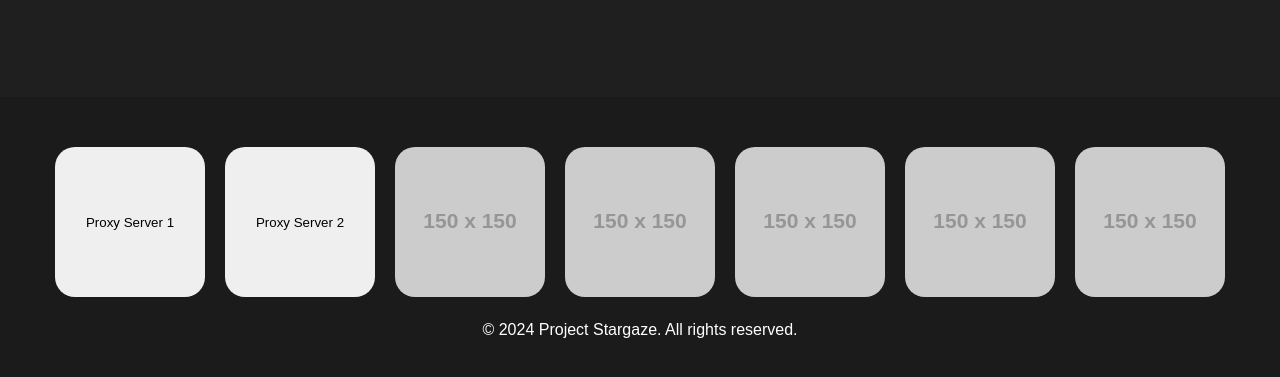
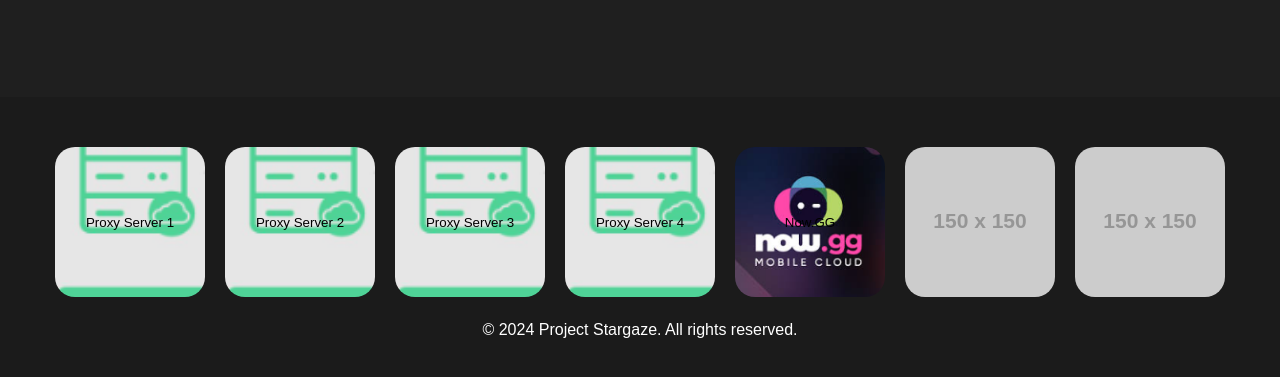
Before and after one commit to grueningmiddleschool/project-stargaze, a plain HTML site: page apps.html in a window 1280 px wide. Shown: the part 259-636 px from the top of the page. Drawn offline with Linux system fonts and the light colour scheme.

Commit message:
Update apps.html

```diff
--- a/apps.html
+++ b/apps.html
@@ -26,19 +26,19 @@
         <footer>
             <div class="bottom-buttons">
                 <a href="a/proxyserver1.html">
-                    <button class="game-button" style="background-image: url('');">Proxy Server 1</button>
+                    <button class="game-button" style="background-image: url('https://raw.githubusercontent.com/grueningmiddleschool/project-stargaze/refs/heads/main/img/Screenshot%202024-09-30%20201608.png');">Proxy Server 1</button>
                 </a>
                 <a href="a/proxyserver2.html">
-                    <button class="game-button" style="background-image: url('');">Proxy Server 2</button>
+                    <button class="game-button" style="background-image: url('https://raw.githubusercontent.com/grueningmiddleschool/project-stargaze/refs/heads/main/img/Screenshot%202024-09-30%20201608.png');">Proxy Server 2</button>
                 </a>
-                <a href="">
-                    <button class="game-button" style="background-image: url('https://via.placeholder.com/150');"></button>
+                <a href="a/proxyserver3.html">
+                    <button class="game-button" style="background-image: url('https://raw.githubusercontent.com/grueningmiddleschool/project-stargaze/refs/heads/main/img/Screenshot%202024-09-30%20201608.png');">Proxy Server 3</button>
                 </a>
-                <a href="">
-                    <button class="game-button" style="background-image: url('https://via.placeholder.com/150');"></button>
+                <a href="a/proxyserver4.html">
+                    <button class="game-button" style="background-image: url('https://raw.githubusercontent.com/grueningmiddleschool/project-stargaze/refs/heads/main/img/Screenshot%202024-09-30%20201608.png');">Proxy Server 4</button>
                 </a>
-                <a href="">
-                    <button class="game-button" style="background-image: url('https://via.placeholder.com/150');"></button>
+                <a href="a/nowgg.html">
+                    <button class="game-button" style="background-image: url('https://raw.githubusercontent.com/grueningmiddleschool/project-stargaze/refs/heads/main/img/Screenshot%202024-09-30%20201453.png');">Now.GG</button>
                 </a>
                 <a href="">
                     <button class="game-button" style="background-image: url('https://via.placeholder.com/150');"></button>
```
